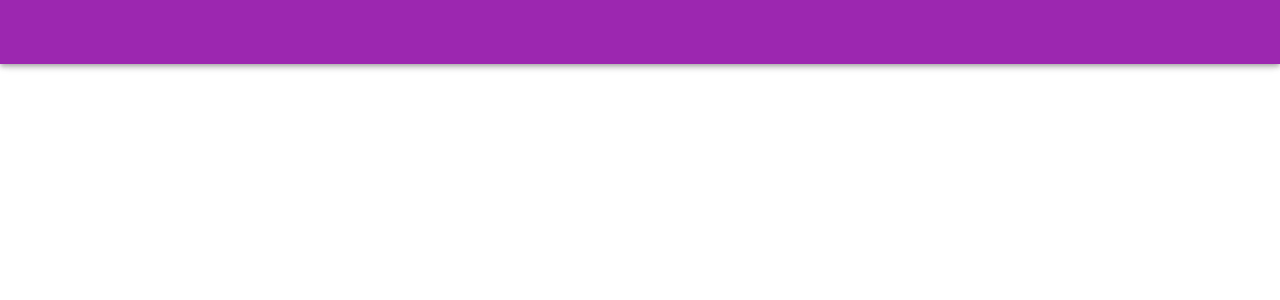
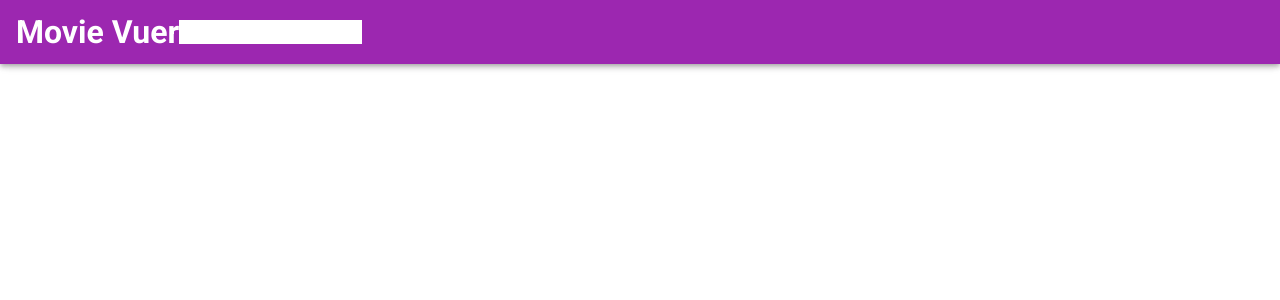
Before and after one commit to gwynnemeeks/movie-vuer, a Vue app: page / in a window 1280 px wide. Shown: the top 300 px of the page. Built offline with nearby package versions, Linux system fonts and the light colour scheme.

Commit message:
store and components set up

```diff
--- a/src/App.vue
+++ b/src/App.vue
@@ -1,21 +1,25 @@
 <template>
   <v-app>
-    <v-app-bar app color="purple" light> </v-app-bar>
-
-    <v-main>
-      <v-container>
-        <search-results />
-      </v-container>
-    </v-main>
+    <v-app-bar app color="purple" dark>
+      <h1>Movie Vuer</h1>
+      <form @submit.prevent="handleSubmit" style="background: white">
+        <input type="text" v-model="query" />
+      </form>
+    </v-app-bar>
   </v-app>
 </template>
 
 <script>
-import SearchResults from "./components/SearchResults";
-
 export default {
-  components: {
-    SearchResults,
+  data() {
+    return {
+      query: "",
+    };
+  },
+  methods: {
+    handleSubmit() {
+      console.log("Search for:", this.query);
+    },
   },
 };
 </script>
```
